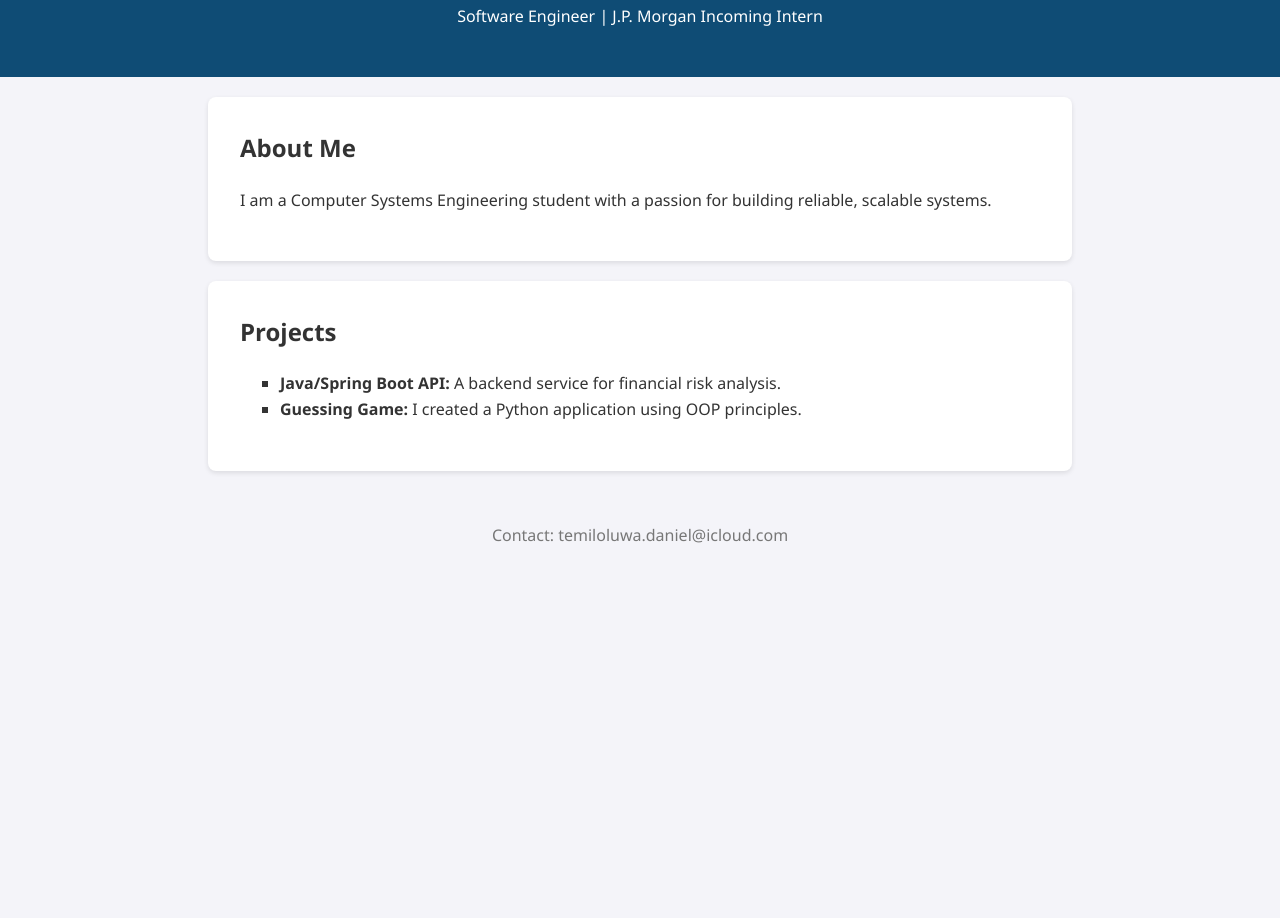
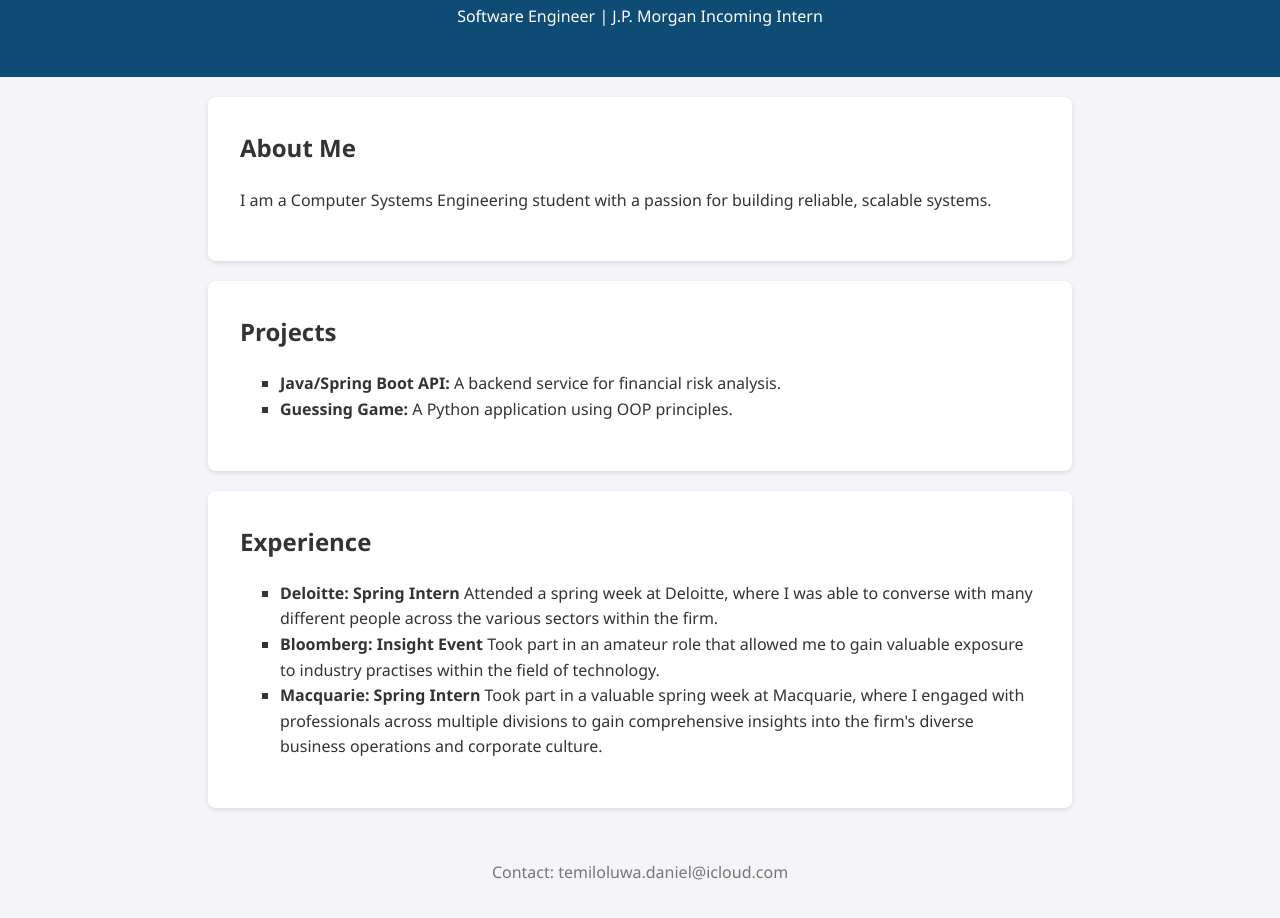
Before and after one commit to Temiade05/my-website, a plain HTML site: page index.html in a window 1280 px wide. Shown: the part 101-1019 px from the top of the page. Before the commit the page ends 800 px from the top, so only its background shows below. Drawn offline with Linux system fonts and the light colour scheme.

Commit message:
Some changes

```diff
--- a/index.html
+++ b/index.html
@@ -20,7 +20,17 @@
         <h2>Projects</h2>
         <ul>
             <li><strong>Java/Spring Boot API:</strong> A backend service for financial risk analysis.</li>
-            <li><strong>Guessing Game:</strong> I created a Python application using OOP principles.</li>
+            <li><strong>Guessing Game:</strong> A Python application using OOP principles.</li>
+        </ul>
+    </section>
+
+    <section>
+        <h2>Experience</h2>
+        <ul>
+            <li><strong>Deloitte: Spring Intern</strong> Attended a spring week at Deloitte, where I was able to converse with many different people across the various sectors within the firm. </li>
+            <li><strong>Bloomberg: Insight Event</strong> Took part in an amateur role that allowed me to gain valuable exposure to industry practises within the field of technology.</li>
+            <li><strong>Macquarie: Spring Intern</strong> Took part in a valuable spring week at Macquarie, where I engaged with professionals across multiple divisions to gain comprehensive insights into the firm's diverse business operations and corporate culture.
+</li>
         </ul>
     </section>
 
```
